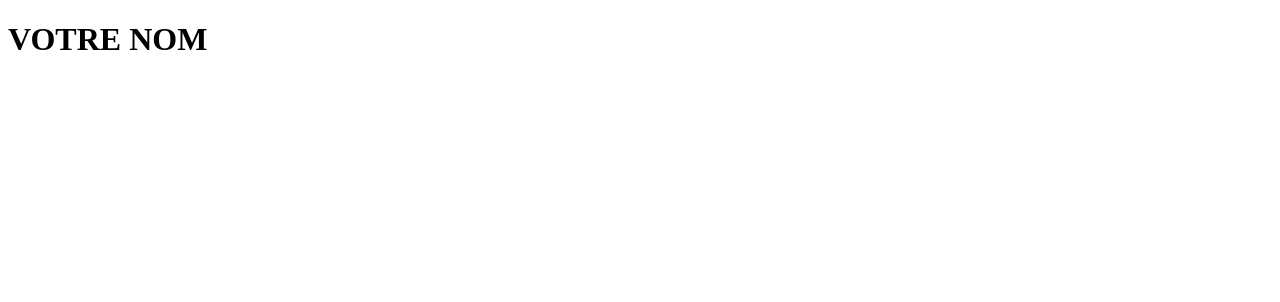
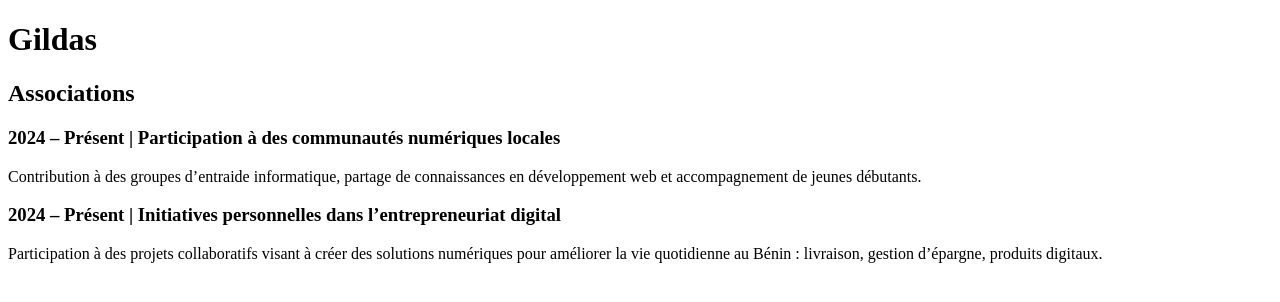
Before and after one commit to gildashounsa779-cyber/gildas_cv, a plain HTML site: page index.html in a window 1280 px wide. Drawn offline with Linux system fonts and the light colour scheme.

Commit message:
mise en place de la section associations

```diff
--- a/index.html
+++ b/index.html
@@ -3,16 +3,31 @@
 <head>
     <meta charset="UTF-8">
     <meta name="viewport" content="width=device-width, initial-scale=1.0">
-    <title>Votre Nom - CV</title>
+    <title>Gildas - CV</title>
     <link rel="stylesheet" href="style.css">
 </head>
 <body>
     <header>
-        <h1>VOTRE NOM</h1>
+        <h1>Gildas</h1>
     </header>
 
     <main>
-        <!-- Tout ton CV viendra ici -->
+        <section id="associations">
+            <h2>Associations </h2>
+
+            <h3>2024 – Présent | Participation à des communautés numériques locales</h3>
+            <p>
+                Contribution à des groupes d’entraide informatique, partage de connaissances en développement web
+                et accompagnement de jeunes débutants.
+            </p>
+
+            <h3>2024 – Présent | Initiatives personnelles dans l’entrepreneuriat digital</h3>
+            <p>
+                Participation à des projets collaboratifs visant à créer des solutions numériques pour améliorer
+                la vie quotidienne au Bénin : livraison, gestion d’épargne, produits digitaux.
+            </p>
+        </section>
+
     </main>
 </body>
 </html>
```
